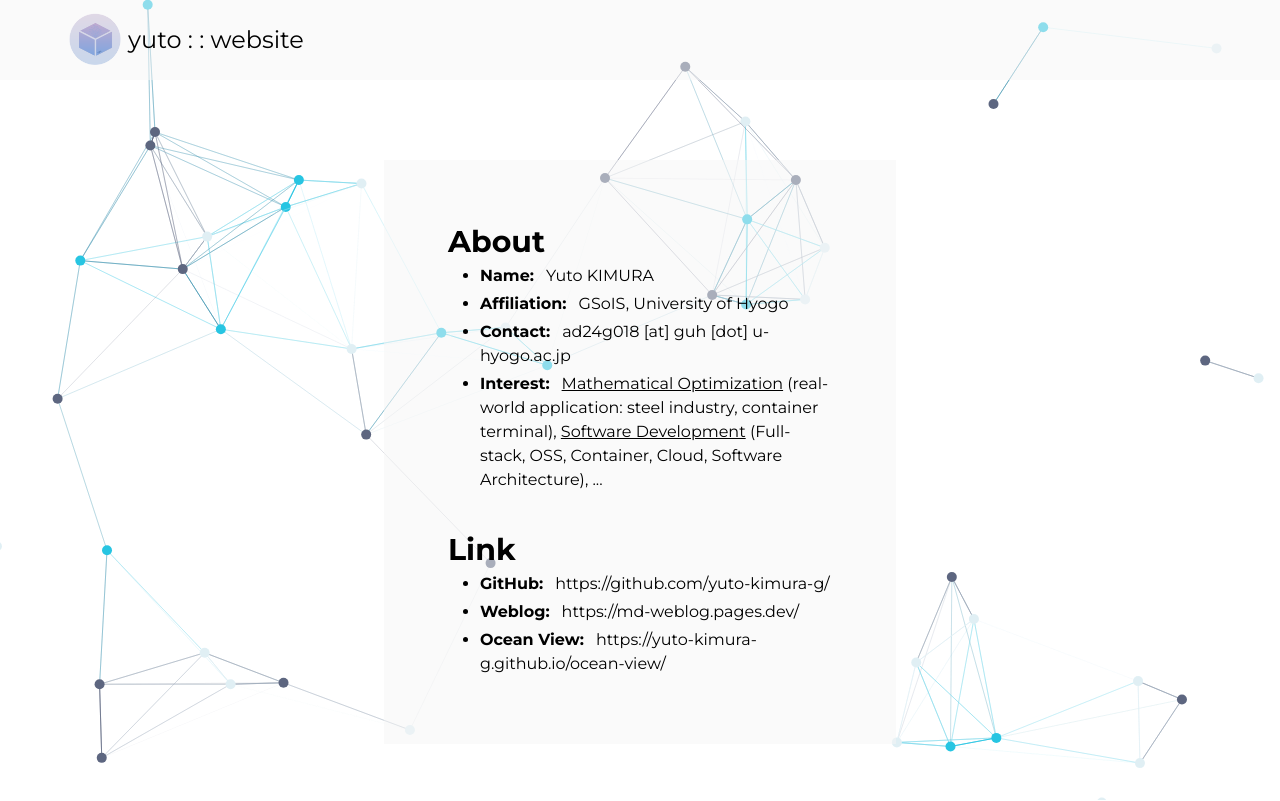
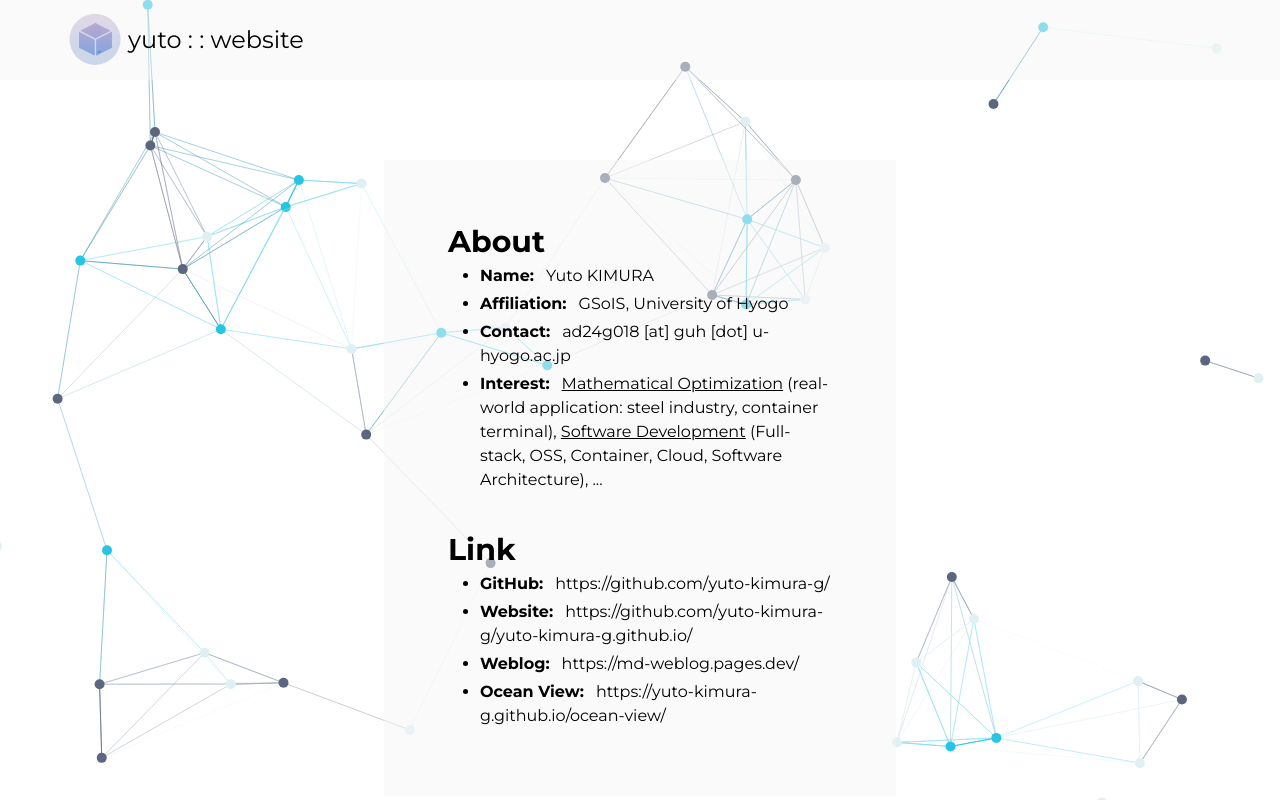
Before and after one commit to yuto-kimura-g/yuto-kimura-g.github.io, a Next.js app: page / in a window 1280 px wide. Shown: the top 801 px of the page. Built offline with nearby package versions, Linux system fonts and the light colour scheme.

Commit message:
[update] contents

```diff
--- a/src/app/layout.tsx
+++ b/src/app/layout.tsx
@@ -7,7 +7,7 @@ import Background from '@/components/Background';
 import { GoogleAnalytics } from '@next/third-parties/google';
 
 export const metadata: Metadata = {
-  title: 'yuto::website',
+  title: 'yuto : : website',
   description: 'yuto no homepage dayo :)',
   icons: {
     icon: '/y.png',
@@ -27,6 +27,7 @@ export default function RootLayout({
         <Container>{children}</Container>
         <Footer />
       </body>
+      {/* ref: https://nextjs.org/docs/app/building-your-application/optimizing/third-party-libraries#google-analytics */}
       <GoogleAnalytics gaId="G-DTJMT2QH02" />
     </html>
   );
--- a/src/app/page.tsx
+++ b/src/app/page.tsx
@@ -43,6 +43,12 @@ export default function IndexPage() {
             body={<HrefText link="https://github.com/yuto-kimura-g/" />}
           />
           <ListItem
+            title="Website"
+            body={
+              <HrefText link="https://github.com/yuto-kimura-g/yuto-kimura-g.github.io/" />
+            }
+          />
+          <ListItem
             title="Weblog"
             body={<HrefText link="https://md-weblog.pages.dev/" />}
           />
@@ -52,15 +58,6 @@ export default function IndexPage() {
               <HrefText link="https://yuto-kimura-g.github.io/ocean-view/" />
             }
           />
-          {/*
-          TODO:
-          <ListItem
-            title="Digital Clock"
-            body={
-              <HrefText link="https://yuto-kimura-g.github.io/digital-clock/" />
-            }
-          />
-          */}
         </ul>
       </div>
       {/* <Dummy /> */}
```
